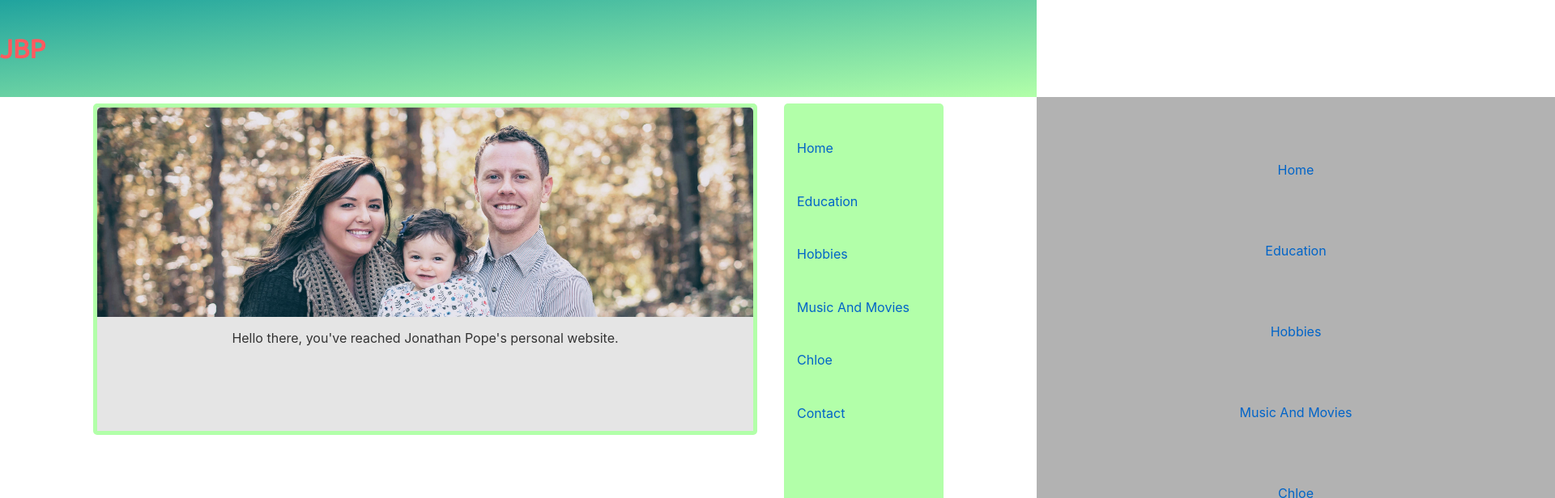
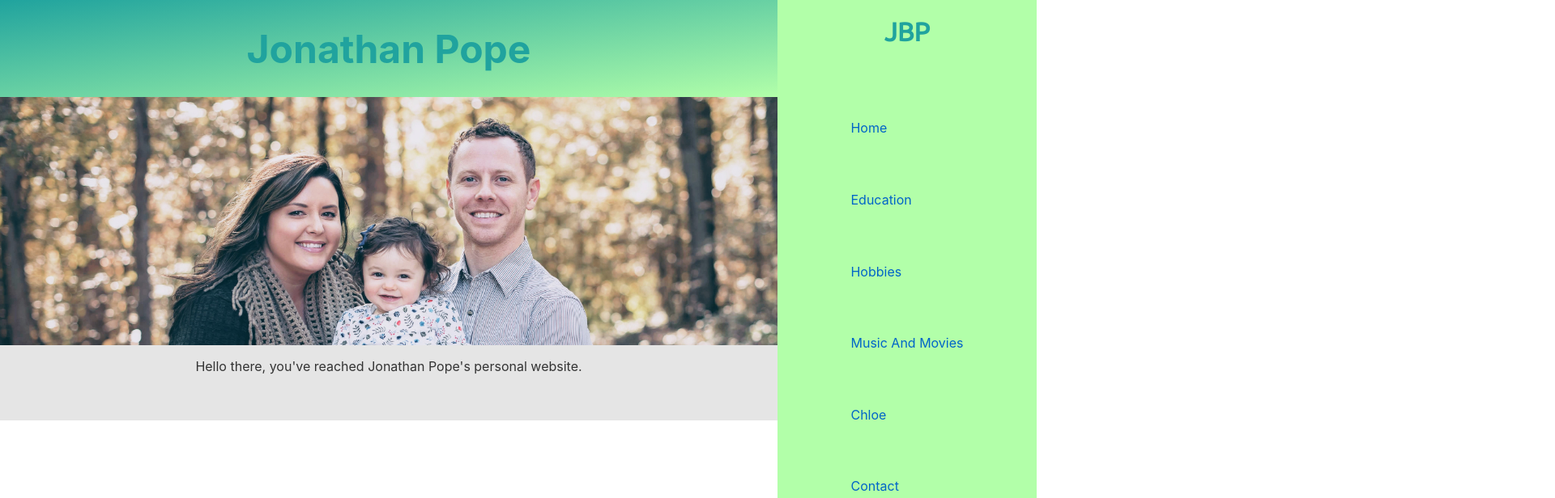
Before and after one commit to popejb1116/jbp-website-ui, a Svelte app: page / in a window 1280 px wide. Shown: the top 616 px of the page at 81% size, 1920 px wide, since content can reach past the window. Built offline with nearby package versions, Linux system fonts and the light colour scheme.

Commit message:
Changed aside and header layout

```diff
--- a/src/layout/GridLayout.svelte
+++ b/src/layout/GridLayout.svelte
@@ -13,13 +13,14 @@
       grid-template-columns: repeat(12, 1fr);
       grid-template-rows: 15vh 75vh 10vh;
       grid-template-areas:
-         " head head head head head head head head head head head head "
-         " .... page page page page page page page page asid asid .... "
-         " foot foot foot foot foot foot foot foot foot foot foot foot "
+         " head head head head head head head head head asid asid asid "
+         " page page page page page page page page page asid asid asid "
+         " foot foot foot foot foot foot foot foot foot asid asid asid "
       ;
 
       /* MOBILE NAVIGATION IMPLEMENTATION */
       position: relative;
+      overflow-x: hidden;
    }
 
    /* CONVERT TO MOBILE NAV AND USE ASIDE FOR SOCIAL MEDIA LINKS ONLY */
--- a/src/layout/aside/Aside.svelte
+++ b/src/layout/aside/Aside.svelte
@@ -1,16 +1,20 @@
 <script>
-   import {Link} from 'svelte-routing'
+   import {Router, Link} from 'svelte-routing'
+   export let url = ""
 
-   import {Router} from 'svelte-routing'
-   export let url = ""
+   import Logo from './Logo.svelte'
 </script>
 
 <style>
    .aside {
       grid-area: asid;
+
+      display: flex;
+      flex-flow: column nowrap;
+      justify-content: flex-start;
+      align-items: center;
+
       background: var(--theme-secondary);
-      margin: 0.5rem;
-      border-radius: 5px;
    }
    .aside-nav {
       display: flex;
@@ -19,7 +23,6 @@
       align-items: flex-start;
 
       height: 75%;
-
       padding: 0 1rem;
    }
    /* CONVERT TO MOBILE NAV AND USE ASIDE FOR SOCIAL MEDIA LINKS ONLY */
@@ -31,6 +34,7 @@
 </style>
 
 <div class="aside">
+   <Logo/>
    <Router url="{url}">
       <nav class='aside-nav'>
          <Link to="/">Home</Link>
--- a/src/layout/header/Logo.svelte
+++ b/src/layout/aside/Logo.svelte
@@ -4,6 +4,8 @@
 
 <style>
    h1 {
+      color: var(--theme-primary);
+      font-weight: bolder;
       font-family: 'Ubuntu', sans-serif;
    }
 </style>
--- a/src/layout/header/Header.svelte
+++ b/src/layout/header/Header.svelte
@@ -1,6 +1,6 @@
 <script>
    import {displayMobileNav} from '../../stores/MobileNavDisplay'
-   import Logo from './Logo.svelte'
+   import Title from './Title.svelte'
    import MobileNavToggle from '../../stores/MobileNavToggle.svelte'
 </script>
 
@@ -9,7 +9,7 @@
       grid-area: head;
 
       display: flex;
-      justify-content: flex-start;
+      justify-content: center;
       align-items: center;
 
       background: linear-gradient(
@@ -22,6 +22,6 @@
 </style>
 
 <div class="header">
-   <Logo/>
+   <Title/>
    <MobileNavToggle/>
 </div>
--- /dev/null
+++ b/src/layout/header/Title.svelte
@@ -0,0 +1,9 @@
+<style>
+   h1 {
+      color: var(--theme-primary);
+      font-size: 3rem;
+      font-weight: bolder;
+   }
+</style>
+
+<h1>Jonathan Pope</h1>
--- a/src/layout/pages/Card.svelte
+++ b/src/layout/pages/Card.svelte
@@ -5,12 +5,12 @@
       justify-content: flex-start;
       align-items: center;
 
-      width: 95%;
+      width: 100%;
       min-height: 50vh;
 
-      margin: 0.5rem;
+      /* margin: 0.5rem;
       border-radius: 5px;
-      border: solid var(--theme-secondary) 5px;
+      border: solid var(--theme-secondary) 5px; */
 
       background: rgba(0, 0, 0, 0.1);
    }
--- a/src/layout/pages/Pages.svelte
+++ b/src/layout/pages/Pages.svelte
@@ -14,6 +14,12 @@
 <style>
    .pages {
       grid-area: page;
+
+      display: flex;
+      flex-flow: column nowrap;
+      justify-content: flex-start;
+      align-items: center;
+
       background: transparent;
    }
 </style>
--- a/src/layout/pages/home/Home.svelte
+++ b/src/layout/pages/home/Home.svelte
@@ -6,10 +6,7 @@
 <style>
    img{
       width: 100%;
-      height: 40%;
-
-      border-top-left-radius: 5px;
-      border-top-right-radius: 5px;
+      height: auto;
    }
 </style>
 
```
